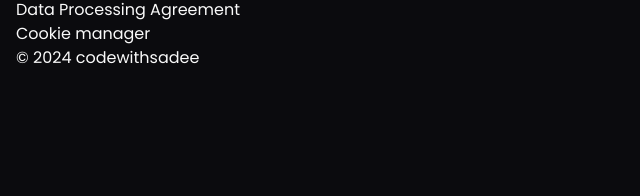
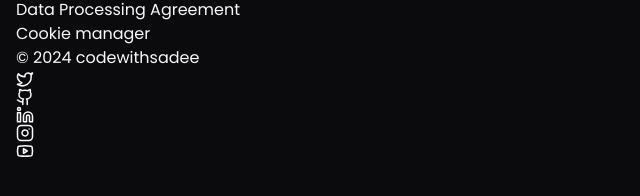
Before and after one commit to Jisap/Analytics, a React (Vite) app: page / in a window 1280 px wide. Shown: the part 7416-7612 px from the top of the page, without its empty margins (0-640 px from the left). Before the commit the page ends 7550 px from the top, so only its background shows below. Built offline with nearby package versions, Linux system fonts and the light colour scheme.

Commit message:
feat: update Footer component to include copyright link and social media icons

```diff
--- a/src/components/Footer.tsx
+++ b/src/components/Footer.tsx
@@ -32,9 +32,28 @@ const Footer = () => {
         </div>
 
         <div>
-          <a href="" className="">
+          <a
+            href="https://youtube.com/codewithsadee"
+            target="_blank"
+            className=""
+          >
             {footerData.copyright}
           </a>
+
+          <div>
+            <ul>
+              {footerData.socialLinks.map(({href, icon}, index) => (
+                <li key={index}>
+                  <a
+                    href={href}
+                    target="_blank"
+                  >
+                    {icon}
+                  </a>
+                </li>
+              ))}
+            </ul>
+          </div>
         </div>
       </div>
     </footer>
```
